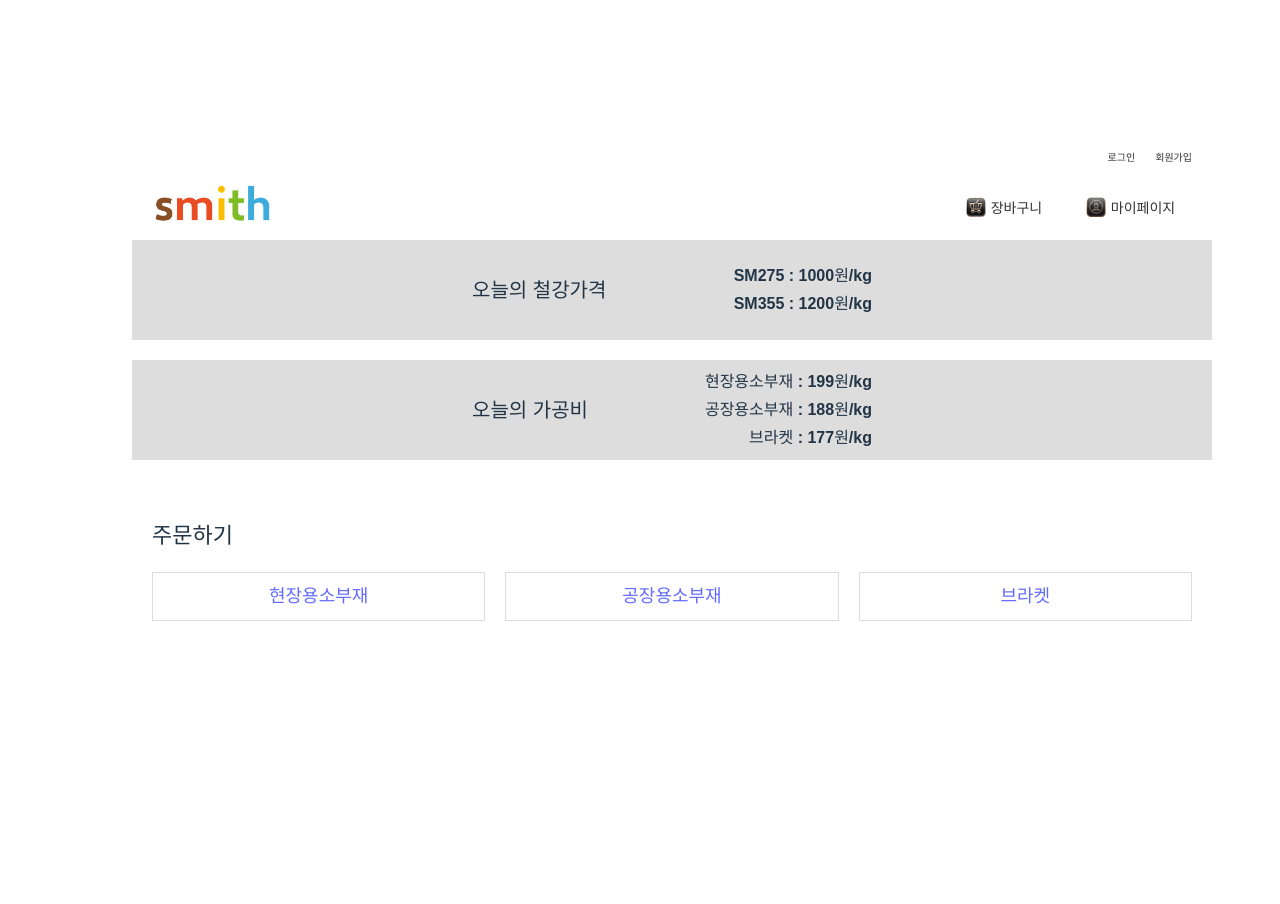
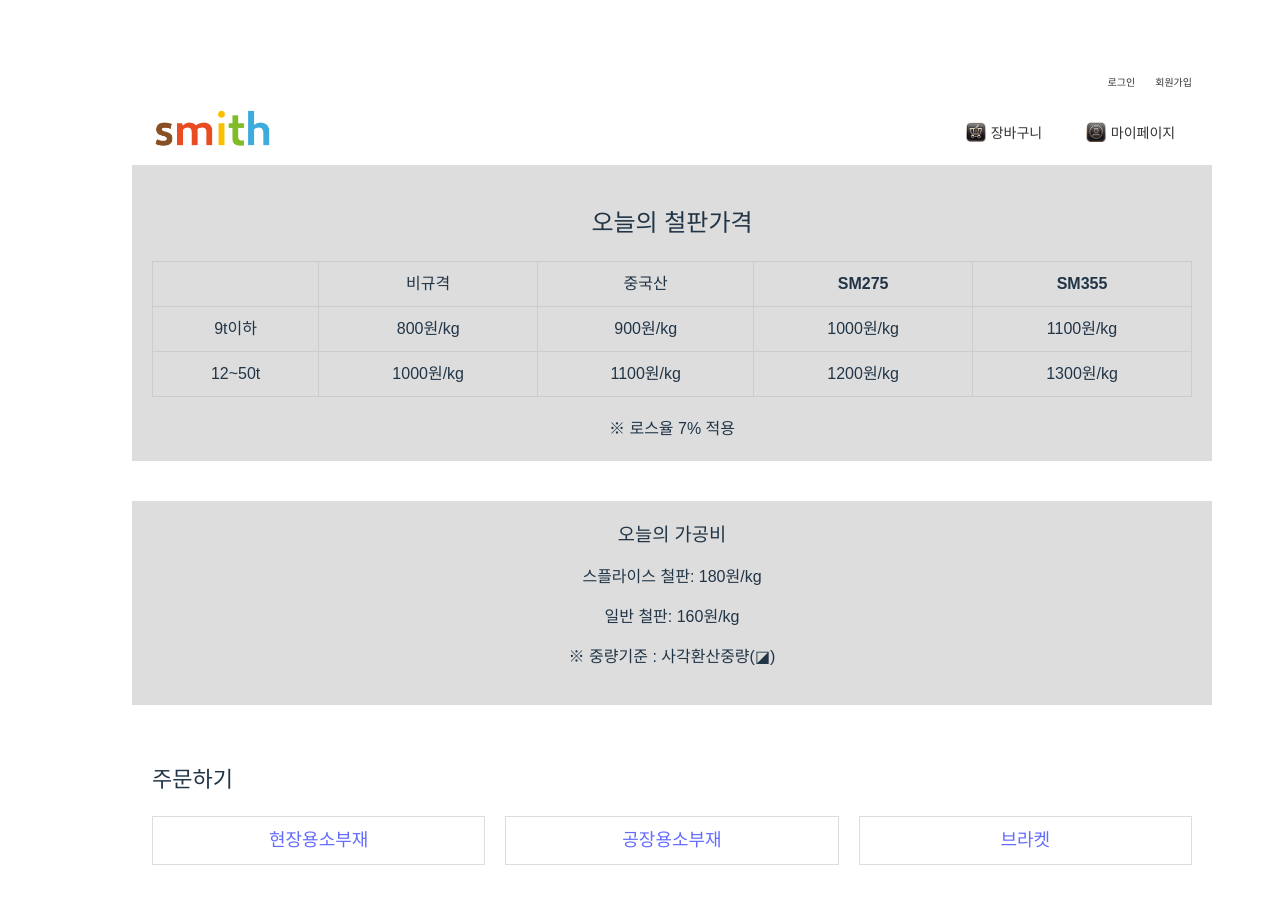
Before and after one commit to Agrain7/Smith-Frontend, a Vue app: page / in a window 1280 px wide. Shown: the top 904 px of the page. Before the commit the page ends 800 px from the top, so only its background shows below. Built offline with nearby package versions, Linux system fonts and the light colour scheme; no server answers.

Commit message:
표 수정 후 업로드

```diff
--- a/src/components/Banner.vue
+++ b/src/components/Banner.vue
@@ -1,28 +1,51 @@
 <template>
   <div class="banner">
-    <!-- 위측 영역 -->
-    <div class="banner-top">
-      <div class="left-content">
-        <p class="text">오늘의 철강가격</p>
-      </div>
-      <div class="right-content">
-        <p class="text">SM275 : {{ priceConfig.sm275 }}원/kg</p>
-        <p class="text">SM355 : {{ priceConfig.sm355 }}원/kg</p>
-      </div>
+    <!-- 제목 영역 -->
+    <div class="banner-header">
+      <h2>오늘의 철판가격</h2>
     </div>
-    <!-- 가운데 영역 (빈 공간, 페이지 배경색과 동일) -->
-    <div class="banner-middle"></div>
-    <!-- 아래측 영역 -->
-    <div class="banner-bottom">
-      <div class="left-content">
-        <p class="text">오늘의 가공비</p>
-      </div>
-      <div class="right-content">
-        <p class="text">현장용소부재 : {{ priceConfig.processingFee['현장용소부재'] }}원/kg</p>
-        <p class="text">공장용소부재 : {{ priceConfig.processingFee['공장용소부재'] }}원/kg</p>
-        <p class="text">브라켓 : {{ priceConfig.processingFee['브라켓'] }}원/kg</p>
-      </div>
-    </div>
+    <!-- 가격 표 영역 -->
+    <table class="price-table">
+      <thead>
+        <tr>
+          <th></th>
+          <th>비규격</th>
+          <th>중국산</th>
+          <th>SM275</th>
+          <th>SM355</th>
+        </tr>
+      </thead>
+      <tbody>
+        <tr>
+          <td>9t이하</td>
+          <td>{{ priceConfig["비규격"]["9t이하"] }}원/kg</td>
+          <td>{{ priceConfig["중국산"]["9t이하"] }}원/kg</td>
+          <td>{{ priceConfig["SM275"]["9t이하"] }}원/kg</td>
+          <td>{{ priceConfig["SM355"]["9t이하"] }}원/kg</td>
+        </tr>
+        <tr>
+          <td>12~50t</td>
+          <td>{{ priceConfig["비규격"]["12~50t"] }}원/kg</td>
+          <td>{{ priceConfig["중국산"]["12~50t"] }}원/kg</td>
+          <td>{{ priceConfig["SM275"]["12~50t"] }}원/kg</td>
+          <td>{{ priceConfig["SM355"]["12~50t"] }}원/kg</td>
+        </tr>
+      </tbody>
+    </table>
+    <p class="loss-note">※ 로스율 7% 적용</p>
+
+    <!-- 구분 영역 -->
+<div class="separator"></div>
+
+    <!-- 가공비 영역 -->
+    <div class="processing-fee">
+  <h3>오늘의 가공비</h3>
+  <!-- 스플라이스 철판을 두 번 보여주려면, 같은 값을 두 번 출력 -->
+  <p>스플라이스 철판: {{ priceConfig.processingFee['스플라이스 철판'] }}원/kg</p>
+  <p>일반 철판: {{ priceConfig.processingFee['일반 철판'] }}원/kg</p>
+  <p class="loss-note">※ 중량기준 : 사각환산중량(◪)</p>
+</div>
+
   </div>
 </template>
 
@@ -42,82 +65,37 @@ export default {
   width: 100%;
   max-width: 1080px;
   margin: 0 auto;
-  padding: 20px 0;
+  padding: 20px;
   box-sizing: border-box;
   background-color: #ddd;
-  transition: all 0.3s ease; /* 부드러운 크기 변화 효과 */
+  transition: all 0.3s ease;
 }
-
-/* 상단 영역: 부모를 relative로 설정 */
-.banner-top {
-  position: relative;
-  height: 60px;
-  background-color: #ddd;
+.banner-header {
+  text-align: center;
+  margin-bottom: 20px;
 }
-
-/* 하단 영역도 상단과 동일하게 relative로 설정 */
-.banner-bottom {
-  position: relative;
-  height: 60px;
-  background-color: #ddd;
-  margin-top: 20px;
+.price-table {
+  width: 100%;
+  border-collapse: collapse;
+  margin-bottom: 20px;
 }
-
-/* 좌측, 우측 콘텐츠: 부모 기준 절대 위치 지정 */
-.left-content,
-.right-content {
-  position: absolute;
-  top: 50%;
-  transform: translateY(-50%);
+.price-table th,
+.price-table td {
+  border: 1px solid #ccc;
+  padding: 10px;
+  text-align: center;
 }
-
-/* 좌측 콘텐츠: 중앙 기준에서 200px 왼쪽 */
-.left-content {
-  left: calc(50% - 200px);
-  text-align: left;
+.processing-fee {
+  text-align: center;
 }
-
-/* 우측 콘텐츠: 중앙 기준에서 200px 오른쪽 */
-.right-content {
-  right: calc(50% - 200px);
-  text-align: right;
+.processing-fee h3 {
+  margin-bottom: 10px;
 }
-
-/* 가운데 영역: 내용 없음, 높이만 지정 */
-.banner-middle {
-  height: 20px;
-  background-color: #fff;
-  margin-top: 20px;
-}
-
-/* 기본 텍스트 스타일 */
-.text {
-  font-weight: bold;
-  margin: 4px 0;
-}
-
-/* 왼쪽 텍스트 크기 */
-.left-content .text {
-  font-size: 20px;
-}
-
-/* 오른쪽 텍스트 크기 */
-.right-content .text {
-  font-size: 16px;
-}
-
-/* 다크 모드 설정 */
-@media (prefers-color-scheme: dark) {
-  .banner-middle {
-    background-color: #000;
-  }
-  .banner-top,
-  .banner-bottom {
-    background-color: #444;
-  }
-  .left-content .text,
-  .right-content .text {
-    color: #fff;
-  }
+.separator {
+  height: 40px;           /* 원하는 높이로 조정 */
+  background-color: #fff; /* 부모 배경과 대비되는 색상으로 설정 (예: 흰색) */
+  margin: 20px 0;         /* 위아래 여백 */
+  width: calc(100% + 40px); /* 좌우 padding 20px씩 보정 */
+  margin-left: -20px;
 }
 </style>
--- a/src/store/index.js
+++ b/src/store/index.js
@@ -1,4 +1,3 @@
-// frontend/src/store/index.js
 import { createStore } from 'vuex';
 
 const apiUrl = import.meta.env.VITE_API_URL || 'http://localhost:5000';
@@ -6,14 +5,27 @@ const apiUrl = import.meta.env.VITE_API_URL || 'http://localhost:5000';
 export default createStore({
   state: {
     token: localStorage.getItem('token') || sessionStorage.getItem('token') || null,
-    // 오늘의 가격 관련 설정 (기본값)
+    // 오늘의 가격 관련 설정 (기본값, Banner.vue에서 사용하는 형식)
     priceConfig: {
-      sm275: 1000,
-      sm355: 1200,
+      "비규격": {
+        "9t이하": 800,
+        "12~50t": 1000
+      },
+      "중국산": {
+        "9t이하": 900,
+        "12~50t": 1100
+      },
+      "SM275": {
+        "9t이하": 1000,
+        "12~50t": 1200
+      },
+      "SM355": {
+        "9t이하": 1100,
+        "12~50t": 1300
+      },
       processingFee: {
-        "현장용소부재": 199,
-        "공장용소부재": 188,
-        "브라켓": 177
+        "스플라이스 철판": 180,
+        "일반 철판": 160
       }
     }
   },
--- a/src/views/AdminPanel.vue
+++ b/src/views/AdminPanel.vue
@@ -56,28 +56,65 @@
       <!-- 오늘의 가격 관리 탭 -->
 <div v-if="currentTab === 'prices'" class="price-management">
   <h2>오늘의 가격 관리</h2>
+  <table>
+    <thead>
+      <tr>
+        <th>항목</th>
+        <th>9t이하 (원/kg)</th>
+        <th>12~50t (원/kg)</th>
+      </tr>
+    </thead>
+    <tbody>
+      <tr>
+        <td>비규격</td>
+        <td>
+          <input type="number" v-model.number="localPriceConfig['비규격']['9t이하']" />
+        </td>
+        <td>
+          <input type="number" v-model.number="localPriceConfig['비규격']['12~50t']" />
+        </td>
+      </tr>
+      <tr>
+        <td>중국산</td>
+        <td>
+          <input type="number" v-model.number="localPriceConfig['중국산']['9t이하']" />
+        </td>
+        <td>
+          <input type="number" v-model.number="localPriceConfig['중국산']['12~50t']" />
+        </td>
+      </tr>
+      <tr>
+        <td>SM275</td>
+        <td>
+          <input type="number" v-model.number="localPriceConfig['SM275']['9t이하']" />
+        </td>
+        <td>
+          <input type="number" v-model.number="localPriceConfig['SM275']['12~50t']" />
+        </td>
+      </tr>
+      <tr>
+        <td>SM355</td>
+        <td>
+          <input type="number" v-model.number="localPriceConfig['SM355']['9t이하']" />
+        </td>
+        <td>
+          <input type="number" v-model.number="localPriceConfig['SM355']['12~50t']" />
+        </td>
+      </tr>
+    </tbody>
+  </table>
+  <!-- 기존 가공비 입력 영역 -->
   <div class="form-group">
-          <label>SM275 가격 (원/kg):</label>
-          <input type="number" v-model.number="localPriceConfig.sm275" />
+  <label>스플라이스 철판 가공비 (원/kg):</label>
+  <input type="number" v-model.number="localPriceConfig.processingFee['스플라이스 철판']" />
 </div>
 <div class="form-group">
-          <label>SM355 가격 (원/kg):</label>
-          <input type="number" v-model.number="localPriceConfig.sm355" />
-        </div>
-        <div class="form-group">
-          <label>현장용소부재 가공비 (원/kg):</label>
-          <input type="number" v-model.number="localPriceConfig.processingFee['현장용소부재']" />
-        </div>
-        <div class="form-group">
-          <label>공장용소부재 가공비 (원/kg):</label>
-          <input type="number" v-model.number="localPriceConfig.processingFee['공장용소부재']" />
-        </div>
-        <div class="form-group">
-          <label>브라켓 가공비 (원/kg):</label>
-          <input type="number" v-model.number="localPriceConfig.processingFee['브라켓']" />
+  <label>일반 철판 가공비 (원/kg):</label>
+  <input type="number" v-model.number="localPriceConfig.processingFee['일반 철판']" />
 </div>
   <button @click="savePriceConfig">저장</button>
 </div>
+
 
       <!-- 프로젝트 및 견적서 전송 탭 -->
       <div v-if="currentTab === 'estimates'">
@@ -167,18 +204,31 @@ export default {
     currentTab: 'members', // 기본 탭: 회원관리
     users: [],
     estimates: [],
-      // 로컬 복사본: 백엔드에서 불러온 가격 설정을 저장
     localPriceConfig: {
-        sm275: 1000,
-        sm355: 1200,
+      "비규격": {
+        "9t이하": 800,
+        "12~50t": 1000
+      },
+      "중국산": {
+        "9t이하": 900,
+        "12~50t": 1100
+      },
+      "SM275": {
+        "9t이하": 1000,
+        "12~50t": 1200
+      },
+      "SM355": {
+        "9t이하": 1100,
+        "12~50t": 1300
+      },
       processingFee: {
-          "현장용소부재": 199,
-          "공장용소부재": 188,
-          "브라켓": 177
+    "스플라이스 철판": 180,
+    "일반 철판": 160
       }
     }
   };
 },
+
   computed: {
     pendingEstimates() {
       return this.estimates.filter(estimate => !estimate.completed);
```
Lines whose indentation alone changed are shown as unchanged.
